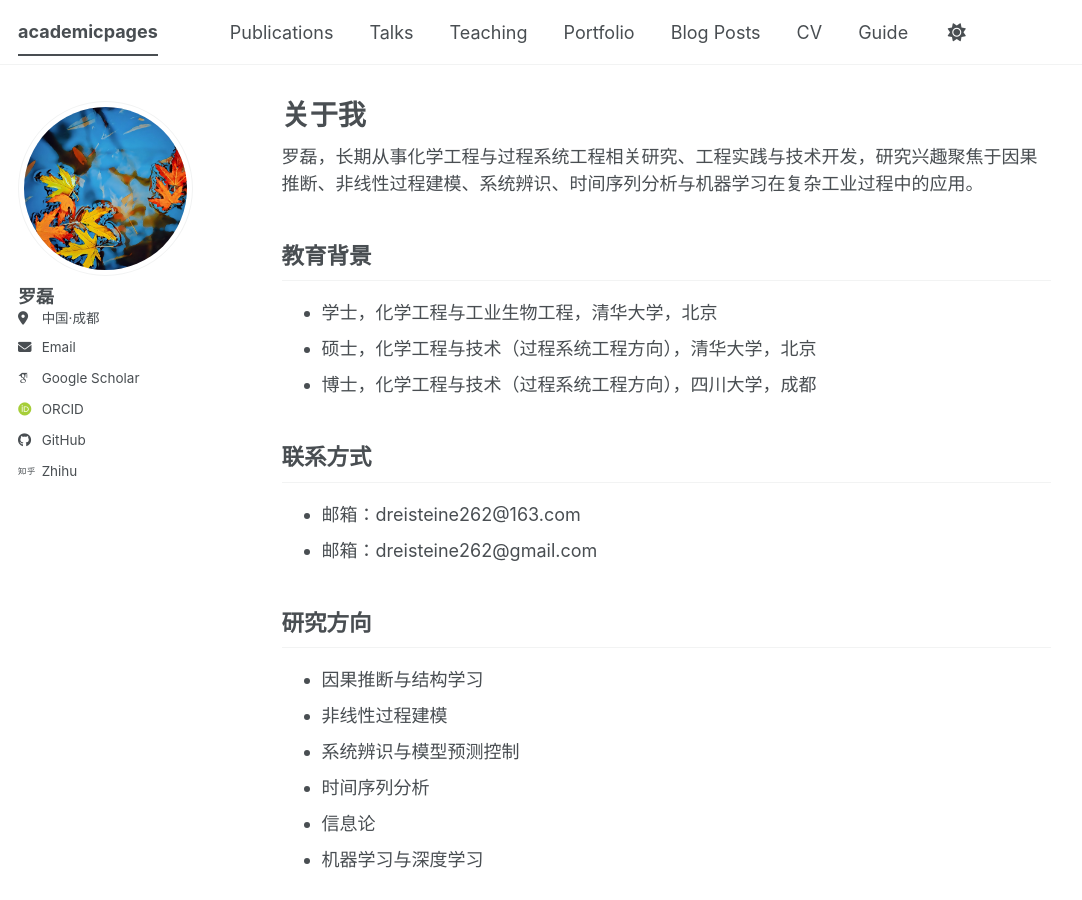
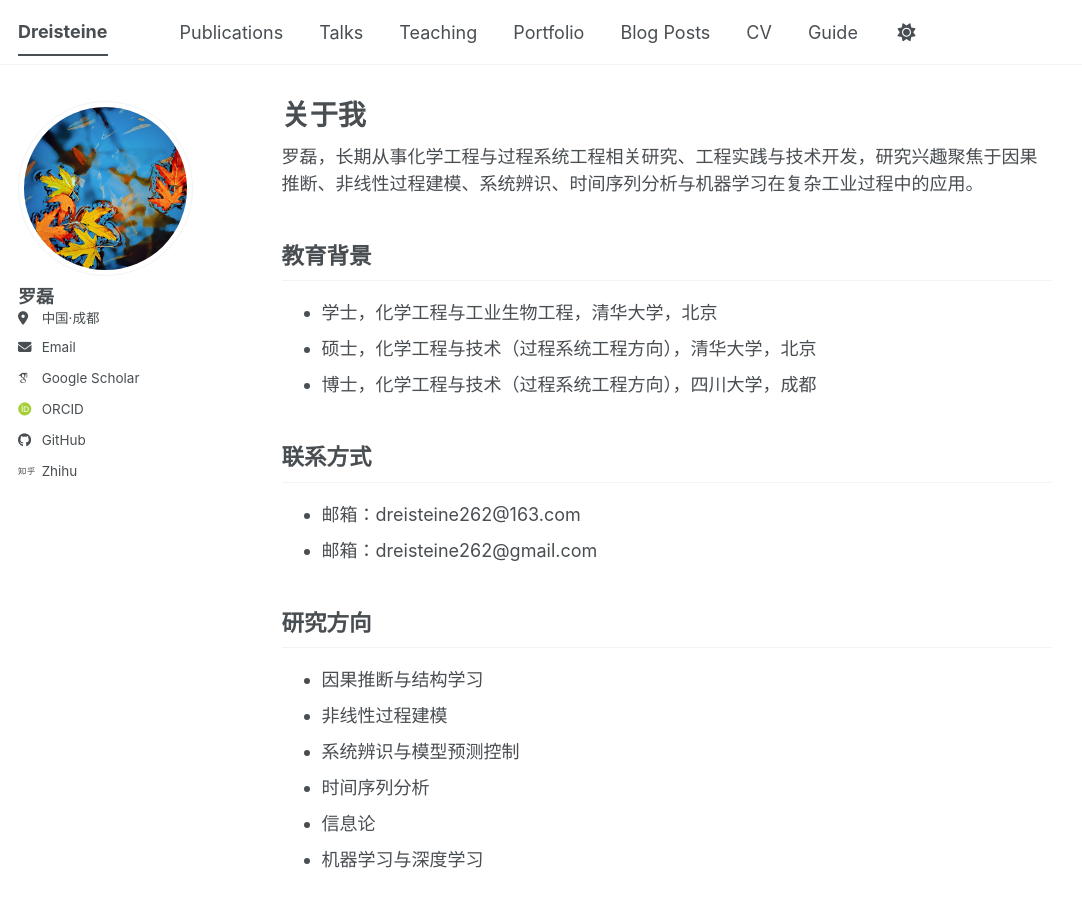
Before and after one commit to Ulti-Dreisteine/academicpages, a Jekyll site: the page built from _pages/about.md, in a window 1280 px wide and 900 px high. Shown: the whole window, without its empty margins (0-1082 px from the left). Built offline with Jekyll 4.4.1, drawn with Linux system fonts in a browser that asks for light colours; some web fonts are replaced; a script bundle is joined from its source files by our own code; library files that are not in the unit come from our copies.

Commit message:
更新站点标题和标题分隔符配置

```diff
--- a/_config.yml
+++ b/_config.yml
@@ -9,8 +9,8 @@
 # Basic Site Settings
 locale                   : "en-US"
 site_theme               : "default" # The available themes options are "default", "air", "sunrise", "mint", "dirt" and "contrast"
-# title                    : "罗磊 / Lei Luo"
-# title_separator          : "-"
+title                    : "Dreisteine"
+title_separator          : "-"
 name                     : &name "罗磊 / Lei Luo"
 description              : &description "罗磊的学术主页"   # Update this with a general description of your site, this is the default if not overridden by a page
 url                      : https://ulti-dreisteine.github.io # The base hostname & protocol for your site e.g. "https://[your GitHub username].github.io",
```
